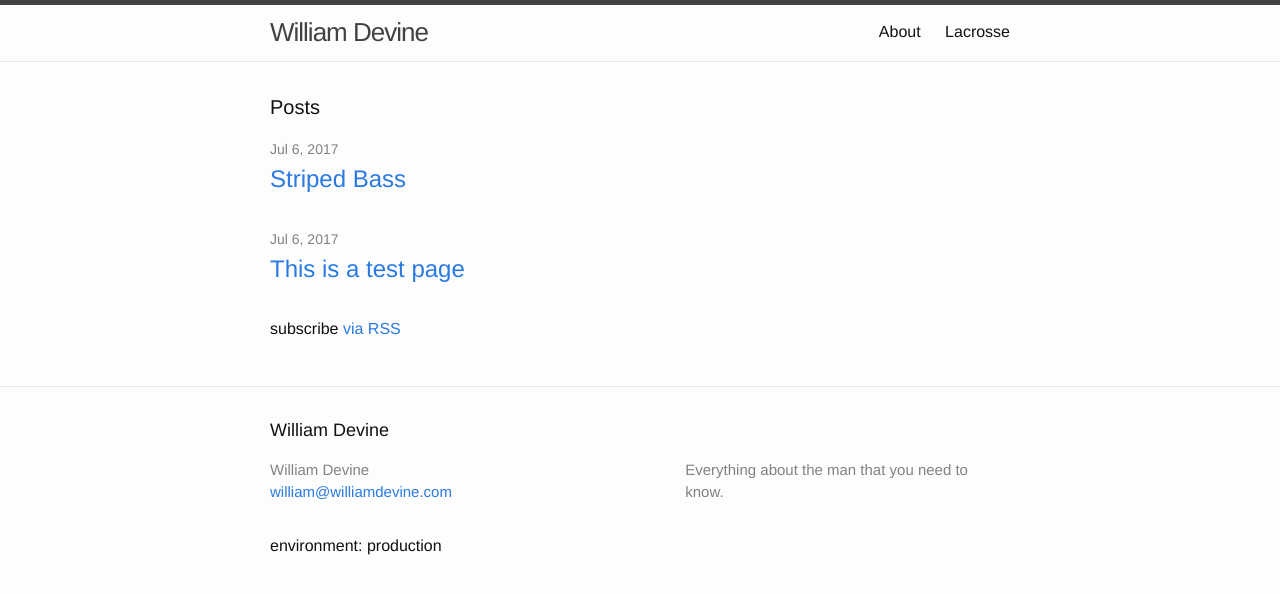
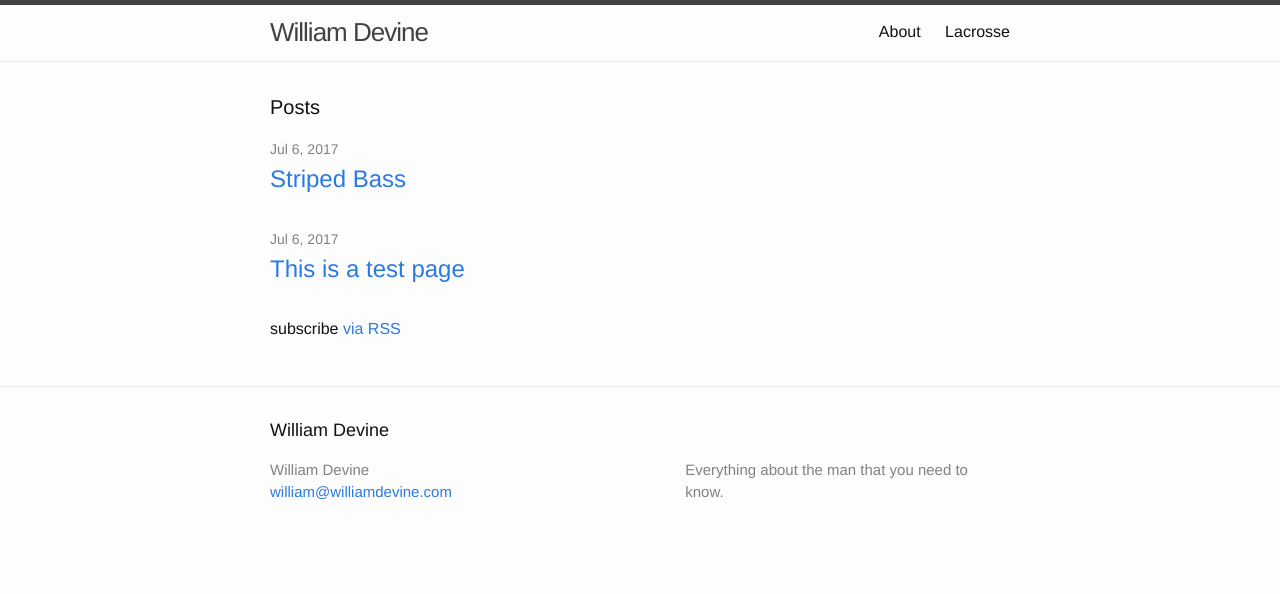
Before and after one commit to jdevine/williamdevine, a Jekyll site: the page built from index.md, in a window 1280 px wide. Shown: the top 594 px of the page. Built offline with Jekyll 4.4.1, drawn with Linux system fonts in a browser that asks for light colours.

Commit message:
Update footer.html

```diff
--- a/_includes/footer.html
+++ b/_includes/footer.html
@@ -40,9 +40,7 @@
         <p>{{ site.description | escape }}</p>
       </div>
     </div>
-    <div>
-      environment: {{ jekyll.environment }}
-    </div>
+
   </div>
 
 </footer>
```
